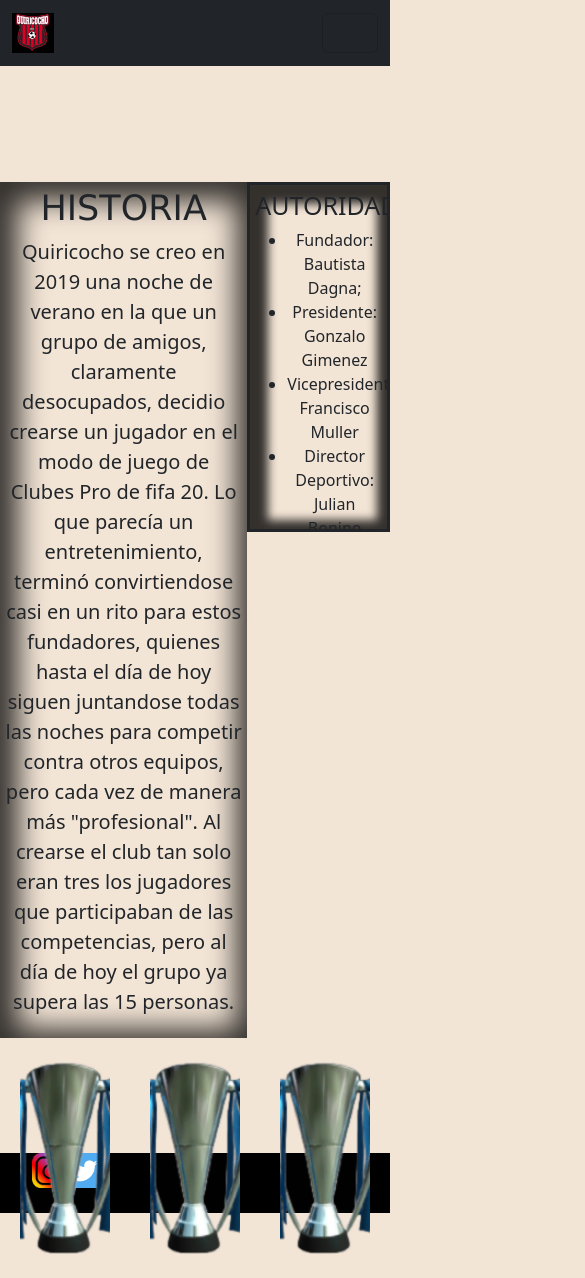
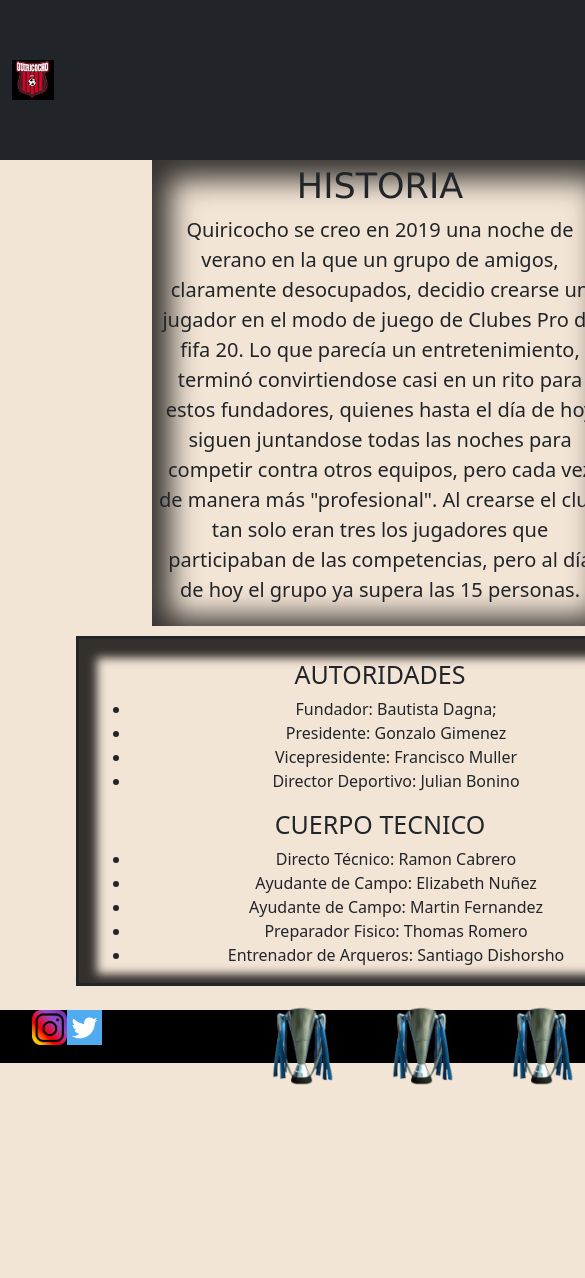
Before and after one commit to Bautista-Dagna/Entrega-coder, a website: page pages/elclub.html in a window 390 px wide. Shown: the top 1278 px of the page, 585 px wide, since content can reach past the window. After the commit the page ends 1106 px from the top, so only its background shows below. Drawn offline with nearby package versions, Linux system fonts and the light colour scheme.

Commit message:
entregoperohayquearreglar

```diff
--- a/pages/elclub.html
+++ b/pages/elclub.html
@@ -26,11 +26,11 @@
 
 </head>
 
-<body class="body-elclub">
+<body>
 
     <script src="https://cdn.jsdelivr.net/npm/bootstrap@5.3.0-alpha1/dist/js/bootstrap.bundle.min.js" integrity="sha384-w76AqPfDkMBDXo30jS1Sgez6pr3x5MlQ1ZAGC+nuZB+EYdgRZgiwxhTBTkF7CXvN" crossorigin="anonymous"></script>
 
-    <header>
+    <header class=header>
 
         <!--PARTE DE ARRRIBA-->
 
@@ -66,7 +66,7 @@
     </header>
 
     <!--MAIN-->
-    <div class="contenido-elclub">
+    <div class=>
 
         <!--caja historia-->
         <div class="hya">
--- a/style.css
+++ b/style.css
@@ -8,8 +8,8 @@
 
 
 
-.header {background-color: red;}
-.footer {background-color: black;}
+
+.footer {background-color: black; }
 
 
 body { min-height: 100vh;
@@ -30,76 +30,14 @@ body { min-height: 100vh;
 
 
 /*header gridarea*/
-.header {grid-area: header;}
+.header {display:grid;
+    grid-area:header}
 
 /*main gridarea*/
-.contenido {margin: 20vh 0 0 0; grid-area:contenido;}
+.contenido {margin: 20vh 0 0 0;display:grid; grid-area:contenido;}
 /*footer gridarea*/
-.footer {grid-area: footer;}
+.footer {display:grid;grid-area: footer;}
 
-/*RESPONSIVE*/
-
-
-/*menora a 1024px*/
-
-
-@media screen and (max-width: 1024px)  {
-
-    body { min-height: 100vh;
-        display: grid;
-        grid-template-areas:
-        "header"
-        "contenido"
-         "footer";
-        grid-template-columns: 100%;
-        grid-template-rows: 15% 80% 5%;
-        background-color:rgb(243, 229, 214);
-        margin: 0;
-        padding: 0;
-        border: 0;
-        font-size: 100%
-    }
-
-    }
-
-
-    /*menora a 768px*/
-
-
-@media screen and (max-width: 768px) {
-
-    .boxHistoria {font-size: 16px;}
-
-    body { min-height: 100vh;
-        display: grid;
-        grid-template-areas:
-        "header"
-        "contenido"
-         "footer";
-        grid-template-columns: 100%;
-        grid-template-rows: 15% 80% 5%;
-        background-color:rgb(243, 229, 214);
-        margin: 0;
-        padding: 0;
-        border: 0;
-        font-size: 100%
-    }
-
-    }
-
-
-
-
-    /*menor a 448px*/
-@media screen and (max-width: 425px) {
-
-
-
-    .indumentaria-pag { }
-
-    .header-indumentaria { width: 5vh;}
-
-    }
 
 
 
@@ -365,7 +303,7 @@ h4 {
     justify-content: space-around;}
 
 .boxHistoria {
-    width: 700px;
+    width: 60%;
     height: auto;
     background-color: rgb(243 229 214);
     overflow: visible;
@@ -375,7 +313,7 @@ h4 {
     display: inline-block;
     font-size: 20px;
     -webkit-box-shadow: inset 4px 5px 29px 14px rgba(0,0,0,0.79);
-box-shadow: inset 4px 5px 29px 14px rgba(0,0,0,0.79);
+    box-shadow: inset 4px 5px 29px 14px rgba(0,0,0,0.79);
 
 }
 
@@ -448,3 +386,167 @@ display: flex;
     width: 100%;
 
 }
+
+
+/*RESPONSIVE*/
+
+
+/*menora a 1024px*/
+
+
+@media screen and (max-width: 1024px)  {
+
+    /*elclub responsive RETOCAAAAAAAAAAAAAAAAAAAAAAAAAAAAR*/
+    body { min-height: 100vh;
+        display: grid;
+        grid-template-areas:
+        "header"
+        "contenido"
+         "footer";
+        grid-template-columns: 100%;
+        grid-template-rows: 15% 80% 5%;
+        background-color:rgb(243, 229, 214);
+        margin: 0;
+        padding: 0;
+        border: 0;
+        font-size: 100%
+    }
+
+     /*indumentaria*/
+.contenido {width:100vh; min-height: 100vh;}
+
+
+/*elclub responsive RETOCAAAAAAAAAAAAAAAAAAAAAAAAAAAAR*/
+    .hya {
+        display: flex;
+        justify-content: space-around;
+        align-content: space-around;
+        flex-wrap: wrap;}
+
+    .boxAutoridades {
+    width: 80%;
+    height: 350px;
+    align-content: space-around;
+    justify-content: flex-end;
+    align-items: baseline;
+    flex-direction: row-reverse;
+    margin-top: 10px;
+    padding: 20px;
+}
+}
+
+
+
+
+
+    /*menora a 768px*/
+
+
+@media screen and (max-width: 768px) {
+
+    .conjuntoSuplente {
+        width: 300px;
+        height: 450px;}
+
+    body { min-width: 100vh;
+         min-height: 100vh;
+        display: grid;
+        grid-template-areas:
+        "header"
+        "contenido"
+         "footer";
+        grid-template-columns: 100%;
+        grid-template-rows: 15% 80% 5%;
+        background-color:rgb(243, 229, 214);
+        margin: 0;
+        padding: 0;
+        border: 0;
+        font-size: 100%
+    }
+
+    .contenido-elclub {width: 100vh;}
+    .hya {font-size: 16px;
+        width: 760px;
+        display: flex;
+        justify-content: space-around;
+        align-content: space-around;
+        flex-wrap: wrap;}
+
+
+    .boxAutoridades {
+    width: 80%;
+    height: 350px;
+    align-content: space-around;
+    justify-content: flex-end;
+    align-items: baseline;
+    flex-direction: row-reverse;
+    margin-top: 10px;
+    padding: 20px;
+}
+.divimagenes {
+    width: 100%;
+    height: auto;
+    display: flex;
+    justify-content: center;
+}
+.imagen33 {
+    width: 100px;
+    height: 100px;
+    display: flex;
+    border: 10px;
+    display: flex;
+    position: relative;
+    overflow: hidden;
+    margin-top: 20px;
+    margin-left: 20px;
+    margin-right: 20px;
+    margin-bottom: 20px;
+    flex-wrap: nowrap;
+    align-content: space-between;
+    justify-content: space-evenly;
+
+    }
+}
+
+
+
+    /*menor a 425px*/
+@media screen and (max-width: 425px) {
+    body { min-width: 100vh;
+        min-height: 100vh;
+       display: grid;
+       grid-template-areas:
+       "header"
+       "contenido"
+        "footer";
+       grid-template-columns: 100%;
+       grid-template-rows: 15% 80% 5%;
+       background-color:rgb(243, 229, 214);
+       margin: 0;
+       padding: 0;
+       border: 0;
+       font-size: 100%
+   }
+
+
+   /*elclub*/
+   .imagen33 {
+    width: 80px;
+    height: 80px;
+    display: flex;
+    border: 10px;
+    display: flex;
+    position: relative;
+    overflow: hidden;
+    margin-top: 20px;
+    margin-left: 20px;
+    margin-right: 20px;
+    margin-bottom: 20px;
+    flex-wrap: nowrap;
+    align-content: space-around;
+    justify-content: center;
+}
+
+
+
+    }
```
Also changed, not shown: pages/indumentaria.html (+2 -2 lines).
